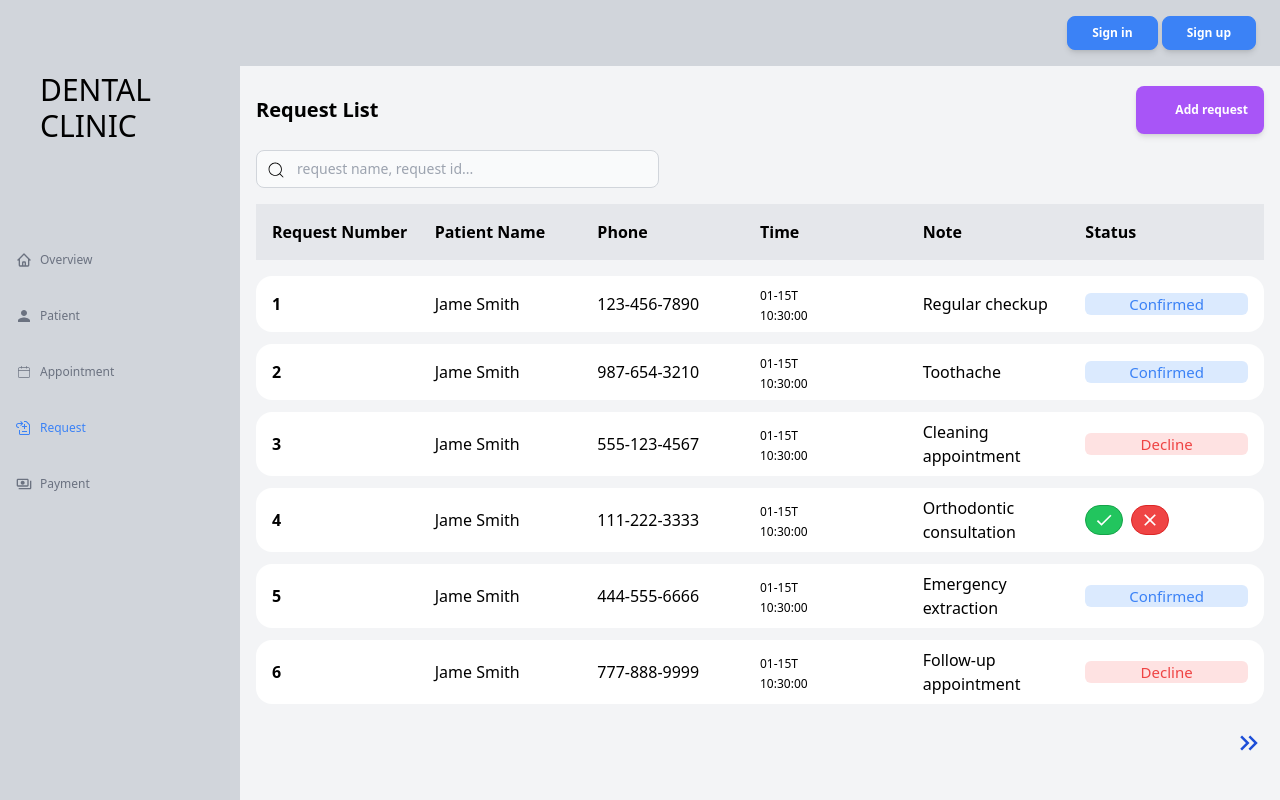
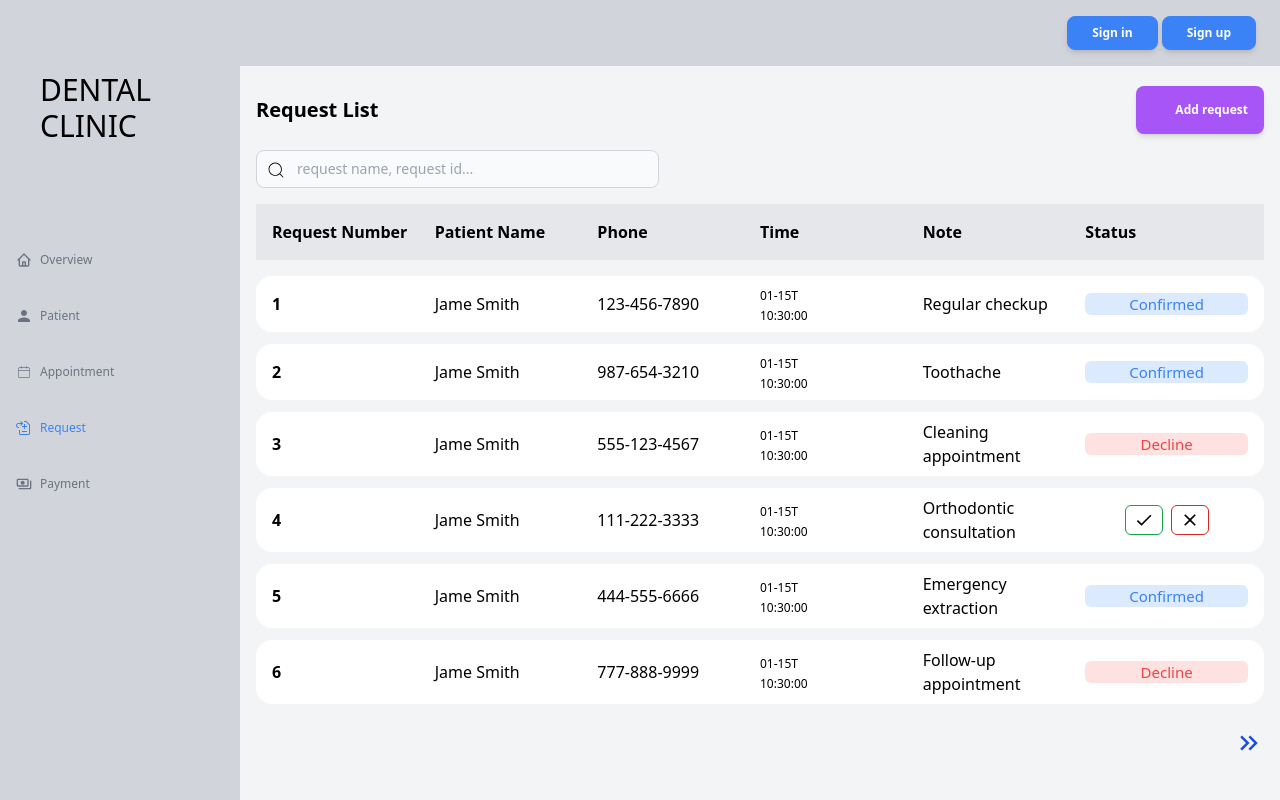
Before and after one commit to Trinhhayoo/dental-clinic-project, a React (Create React App) app: page /Request in a window 1280 px wide. Built offline with nearby package versions, Linux system fonts and the light colour scheme; some icons are missing.

Commit message:
request_after

```diff
--- a/src/pages/Request.jsx
+++ b/src/pages/Request.jsx
@@ -59,23 +59,23 @@ const Recentrequest = ({ recentrequest }) => {
                             </p>
                         </div>
                         <p>{request.RQ_NOTE}</p>
-                        <div>
+                        <div className = 'flex items-center justify-center'>
                         {request.RQ_STATUS === "Confirmed" && (
-                            <button className="border flex border-none rounded-md w-full my-[4px] px-[5px] items-center justify-center bg-blue-100 text-blue-500 text-[15px] ">
+                            <button className="border flex border-none rounded-md w-full my-[2px] px-[4px] items-center justify-center bg-blue-100 text-blue-500 text-[15px] ">
                                 Confirmed
                             </button>
                         )}
                         {request.RQ_STATUS === "Declined" && (
-                            <button className="border flex border-none rounded-md w-full my-[4px] px-[5px] items-center justify-center bg-red-100 text-red-500 text-[15px] ">
+                            <button className="border flex border-none rounded-md w-full my-[2px] px-[5px] items-center justify-center bg-red-100 text-red-500 text-[15px] ">
                                 Decline
                             </button>
                         )}
                         {request.RQ_STATUS === "Pending" && (
                             <div className="flex gap-2">
-                                <button className="bg-green-500 text-white py-1 px-2 rounded-full border border-green-600">
+                                <button className="bg-white-500 text-blue py-1 px-2 rounded-md border border-green-600">
                                     <MdOutlineCheck size={20} />
                                 </button>
-                                <button className="bg-red-500 text-white py-1 px-2 rounded-full border border-red-600">
+                                <button className="bg-white-500 text-red py-1 px-2 rounded-md border border-red-600">
                                     <MdOutlineClose size={20} />
                                 </button>
                             </div>
```
